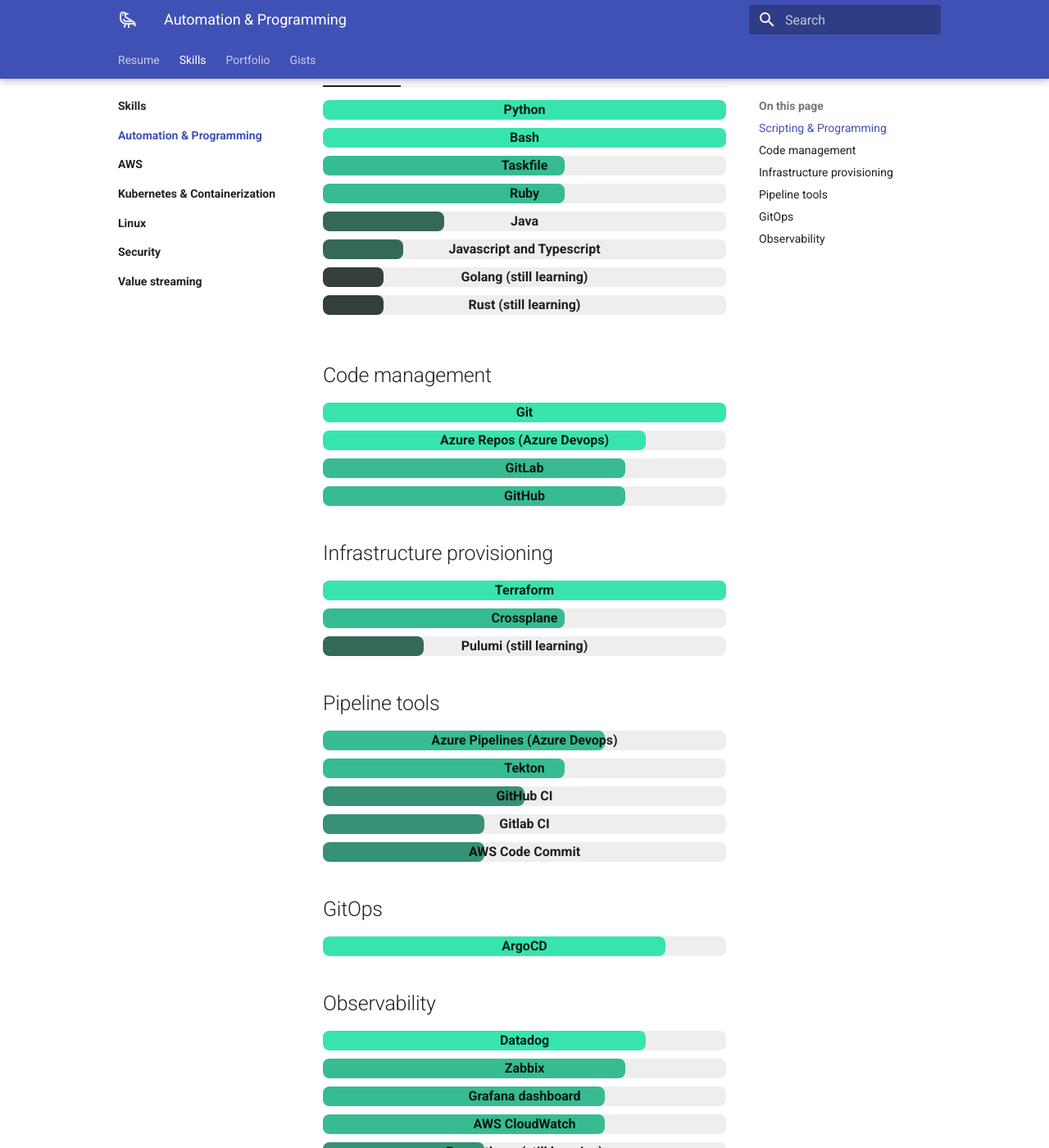
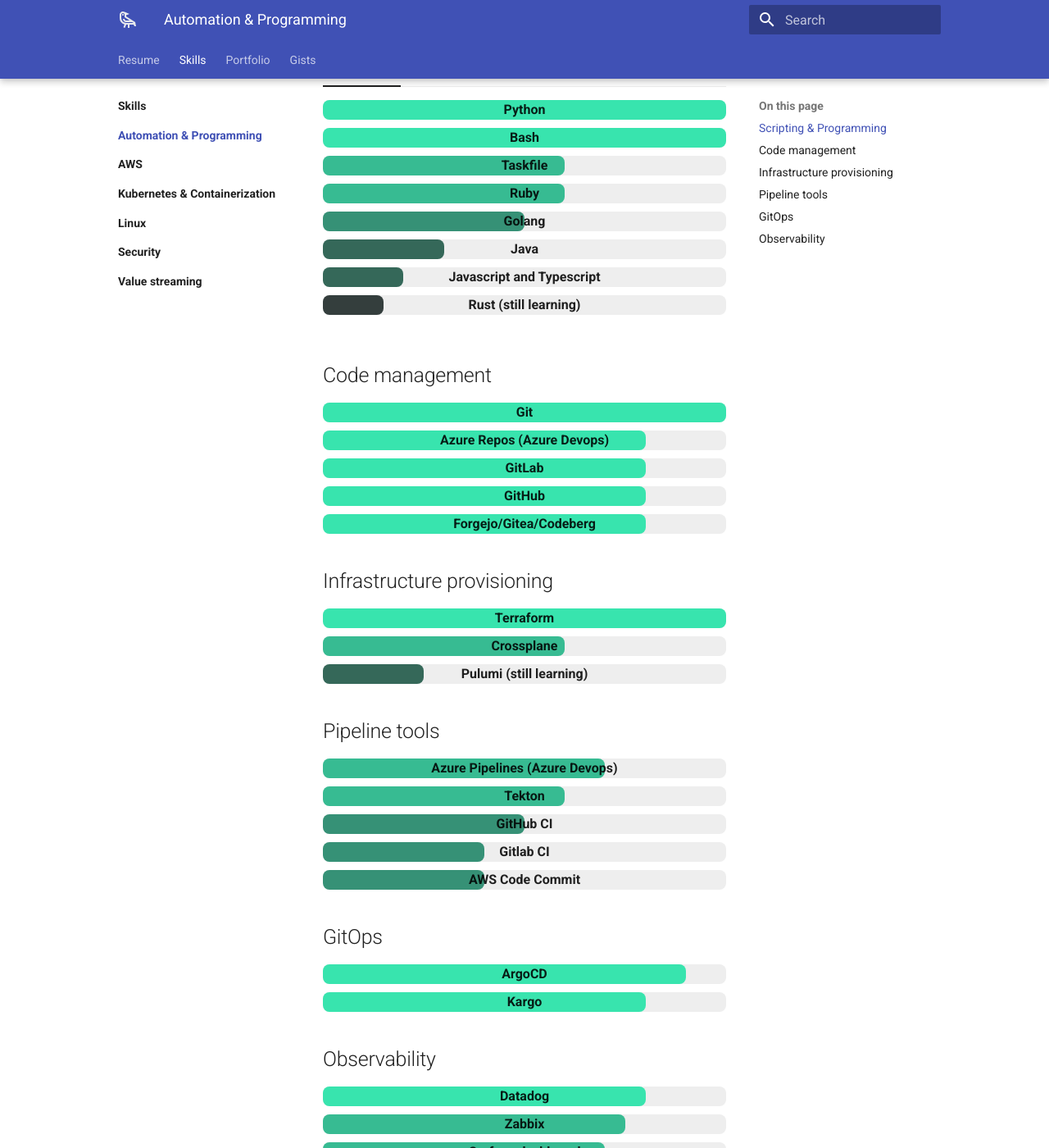
Before and after one commit to robinlioret/cv-en, an MkDocs documentation site: the page built from docs/skills/automation/index.md, in a window 1280 px wide and 1400 px high, scrolled down 419 px. Shown: the whole window at 82% size. Built offline with MkDocs 1.6.1 and Material for MkDocs 9.7.7, drawn with Linux system fonts in a browser that asks for light colours.

Commit message:
feat: update skills

```diff
--- a/docs/skills/automation/index.md
+++ b/docs/skills/automation/index.md
@@ -13,9 +13,9 @@
 [=100% "Bash"]
 [=60% "Taskfile"]
 [=60% "Ruby"]
+[=50% "Golang"]
 [=30% "Java"]
 [=20% "Javascript and Typescript"]
-[=15% "Golang (still learning)"]
 [=15% "Rust (still learning)"]
 
 ///
@@ -32,8 +32,9 @@
 
 [=100% "Git"]
 [=80% "Azure Repos (Azure Devops)"]
-[=75% "GitLab"]
-[=75% "GitHub"]
+[=80% "GitLab"]
+[=80% "GitHub"]
+[=80% "Forgejo/Gitea/Codeberg"]
 
 ## Infrastructure provisioning
 
@@ -51,7 +52,8 @@
 
 ## GitOps
 
-[=85% "ArgoCD"]
+[=90% "ArgoCD"]
+[=80% "Kargo"]
 
 ## Observability
 
```
Also changed, not shown: other parts of docs/skills/automation/index.md (+1 -1 lines), docs/skills/containerization/index.md (+1 -0 lines).
